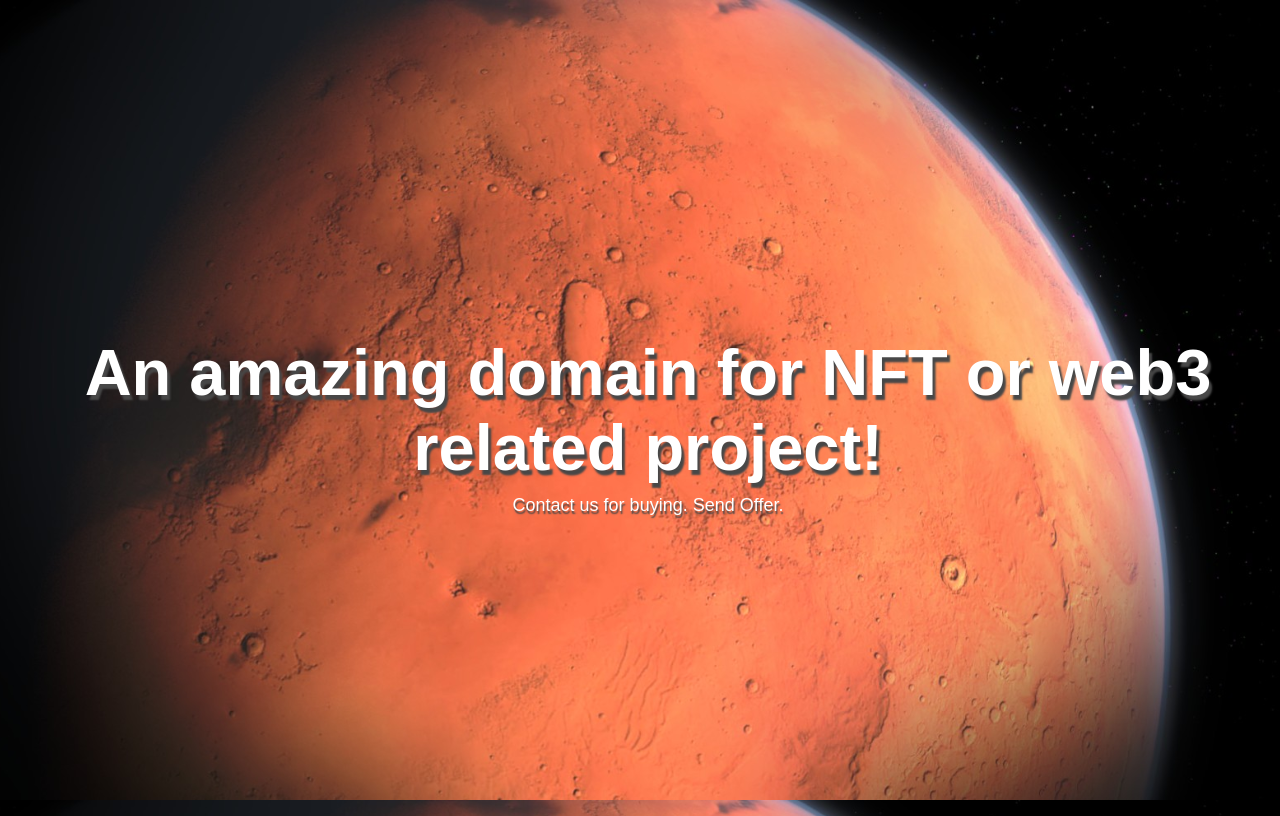
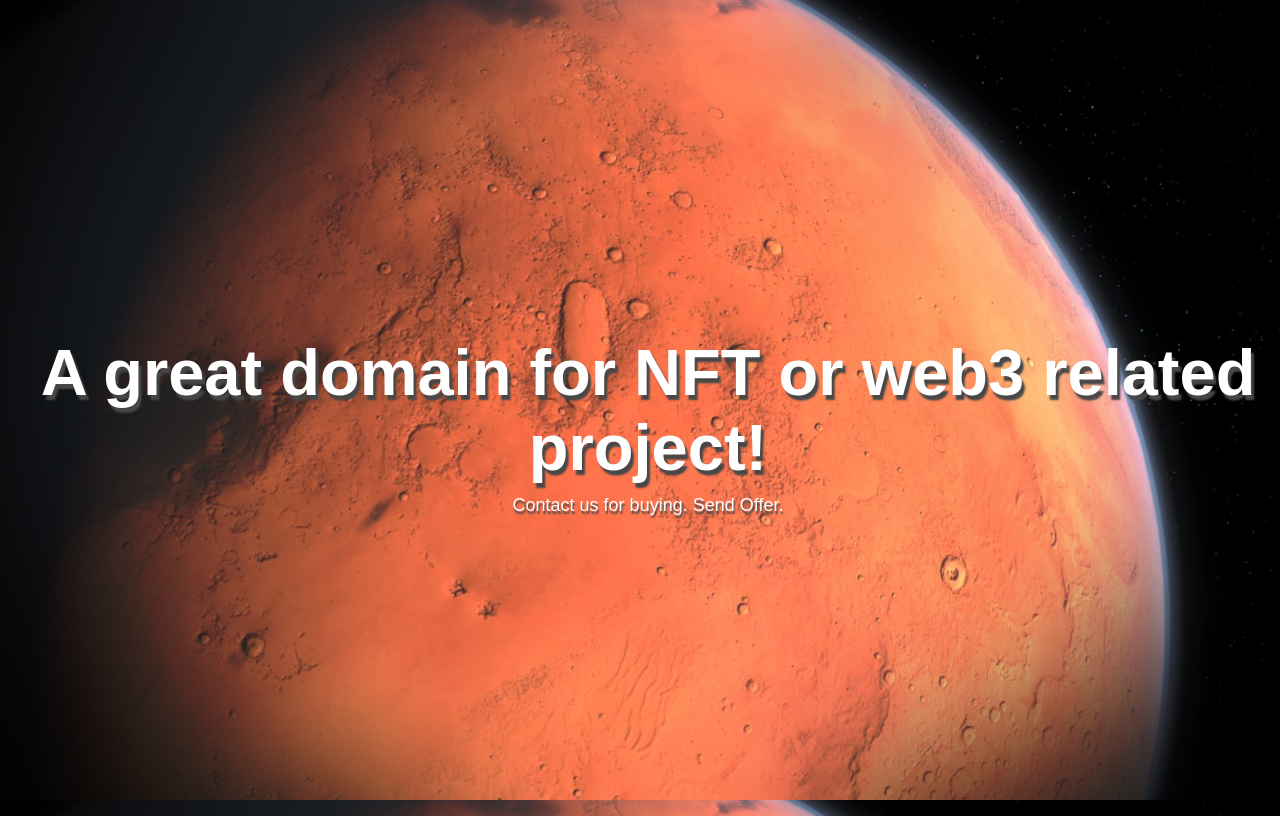
Before and after one commit to 20services/virtualmars, a plain HTML site: page index.html in a window 1280 px wide. Drawn offline with Linux system fonts and the light colour scheme.

Commit message:
Update index.html

```diff
--- a/index.html
+++ b/index.html
@@ -61,7 +61,7 @@
 <body>
     <div class="container">
         <div>
-            <h2>An amazing domain for NFT or web3 related project!</h2>
+            <h2>A great domain for NFT or web3 related project!</h2>
             <p>Contact us for buying. <a href="mailto:works.ibbad@gmail.com">Send Offer</a>.</p>
         </div>
     </div>
```
